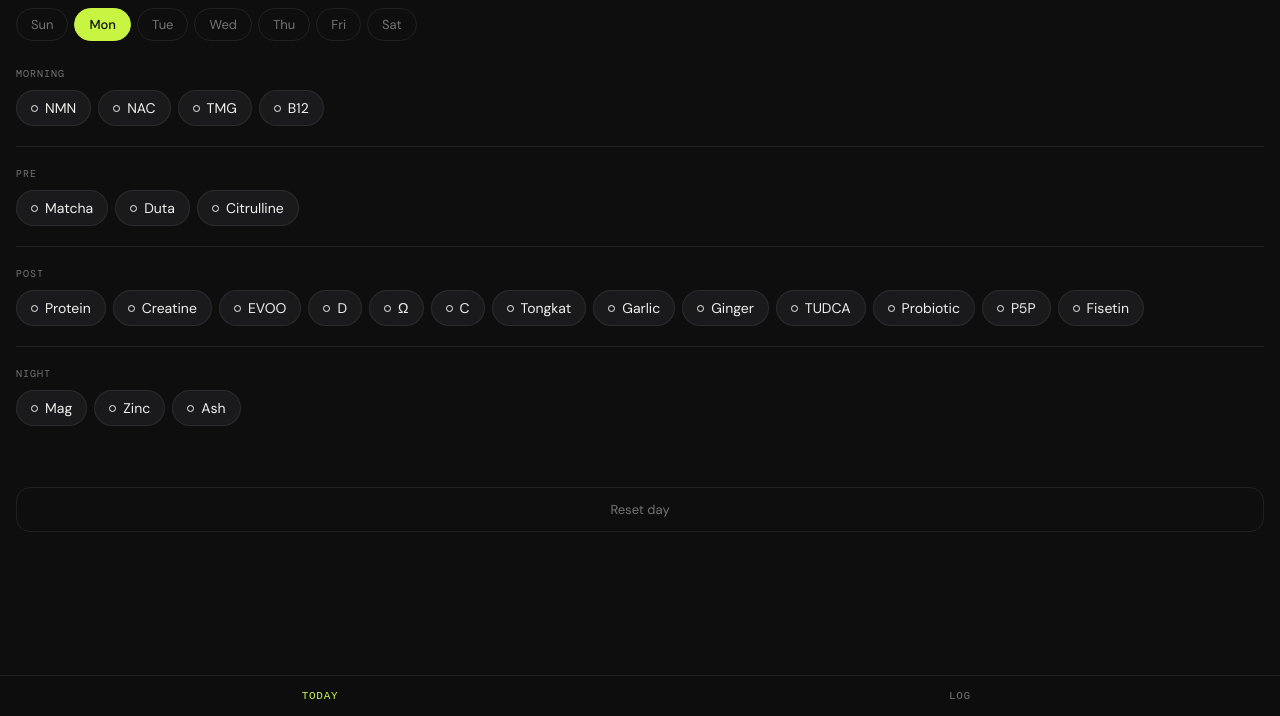
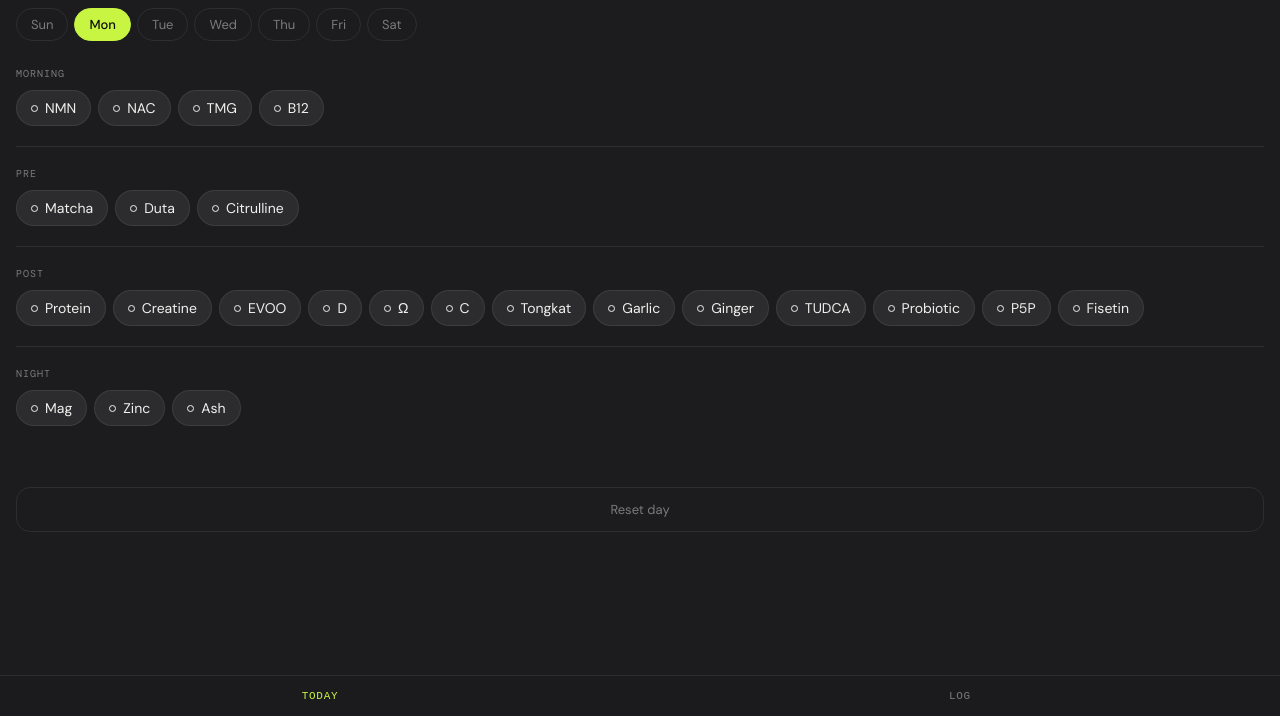
Before and after one commit to jcitizen-dev/supplements, a plain HTML site: page index.html in a window 1280 px wide. Shown: the part 84-800 px from the top of the page. Drawn offline with nearby package versions, Linux system fonts and the light colour scheme.

Commit message:
Update index.html

```diff
--- a/index.html
+++ b/index.html
@@ -11,9 +11,9 @@
 <link href="https://fonts.googleapis.com/css2?family=DM+Mono:wght@400;500&family=DM+Sans:wght@300;400;500&display=swap" rel="stylesheet">
 <style>
   :root {
-    --bg: #0e0e0f;
-    --surface: #1a1a1c;
-    --surface2: #242426;
+    --bg: #1c1c1e;
+    --surface: #2c2c2e;
+    --surface2: #3a3a3c;
     --border: rgba(255,255,255,0.08);
     --text: #f0f0ee;
     --muted: rgba(240,240,238,0.45);
@@ -66,7 +66,7 @@
   .reset-btn:active { background: var(--surface2); }
 
 /* BOTTOM NAV */
-.bottom-nav { position: fixed; bottom: 0; left: 0; right: 0; display: flex; background: rgba(14,14,15,0.94); backdrop-filter: blur(12px); -webkit-backdrop-filter: blur(12px); border-top: 1px solid rgba(255,255,255,0.08); padding-bottom: env(safe-area-inset-bottom, 0px); }
+.bottom-nav { position: fixed; bottom: 0; left: 0; right: 0; display: flex; background: rgba(28,28,30,0.94); backdrop-filter: blur(12px); -webkit-backdrop-filter: blur(12px); border-top: 1px solid rgba(255,255,255,0.08); padding-bottom: env(safe-area-inset-bottom, 0px); }
 .nav-btn { flex: 1; padding: 14px 0; background: transparent; border: none; color: rgba(240,240,238,0.45); font-family: ‘DM Mono’, monospace; font-size: 11px; letter-spacing: 0.06em; text-transform: uppercase; cursor: pointer; }
 .nav-btn.active { color: #c8f542; }
 
@@ -74,7 +74,7 @@
 #log-view { display: none; }
 .log-month { margin-bottom: 28px; }
 .log-month-label { font-family: ‘DM Mono’, monospace; font-size: 10px; letter-spacing: 0.12em; text-transform: uppercase; color: rgba(240,240,238,0.45); margin-bottom: 12px; }
-.log-day { background: #1a1a1c; border-radius: 14px; border: 1px solid rgba(255,255,255,0.08); margin-bottom: 8px; overflow: hidden; }
+.log-day { background: #2c2c2e; border-radius: 14px; border: 1px solid rgba(255,255,255,0.08); margin-bottom: 8px; overflow: hidden; }
 .log-day-header { display: flex; align-items: center; justify-content: space-between; padding: 12px 14px; cursor: pointer; }
 .log-day-left { display: flex; align-items: center; gap: 10px; }
 .log-day-name { font-size: 14px; font-weight: 500; color: #f0f0ee; }
```
